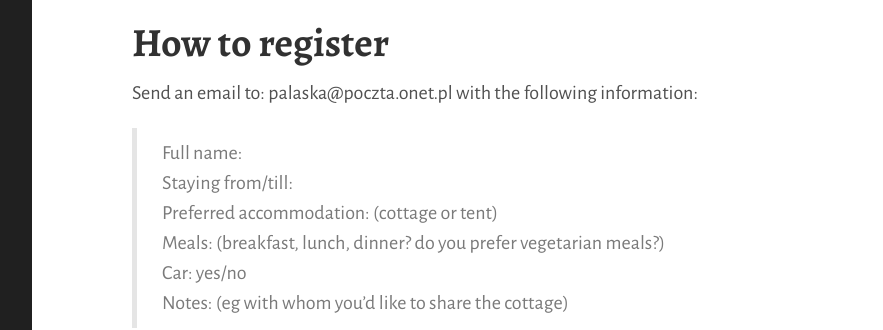
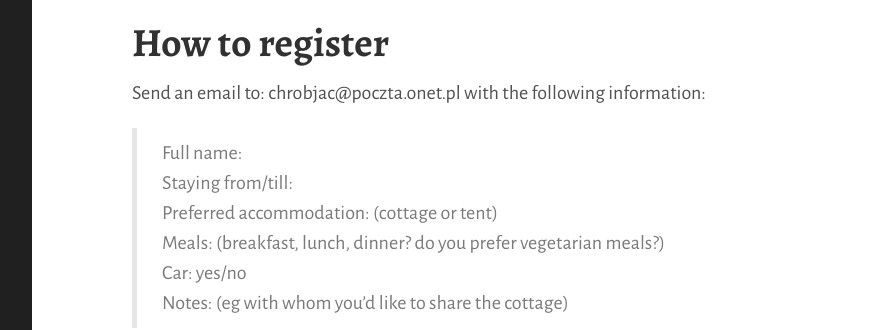
Before and after one commit to tasuki/lsg, a Jekyll site: the page built from english.md, in a window 1280 px wide. Shown: the part 1584-1914 px from the top of the page, without its empty margins (328-1211 px from the left). Built offline with Jekyll 4.4.1, drawn with Linux system fonts in a browser that asks for light colours; nearby versions of some CDN libraries.

Commit message:
Nie palaska tylko chrobjac

```diff
--- a/english.md
+++ b/english.md
@@ -33,7 +33,7 @@ The venue is a farm remodelled to a camping, inspired by the "Northern Exposure"
 
 ## How to register
 
-Send an email to: palaska@poczta.onet.pl with the following information:
+Send an email to: chrobjac@poczta.onet.pl with the following information:
 
 > Full name:
 > Staying from/till:
```
Also changed, not shown: kontakt.md (+1 -1 lines), zarejestrowani.md (+1 -1 lines).
